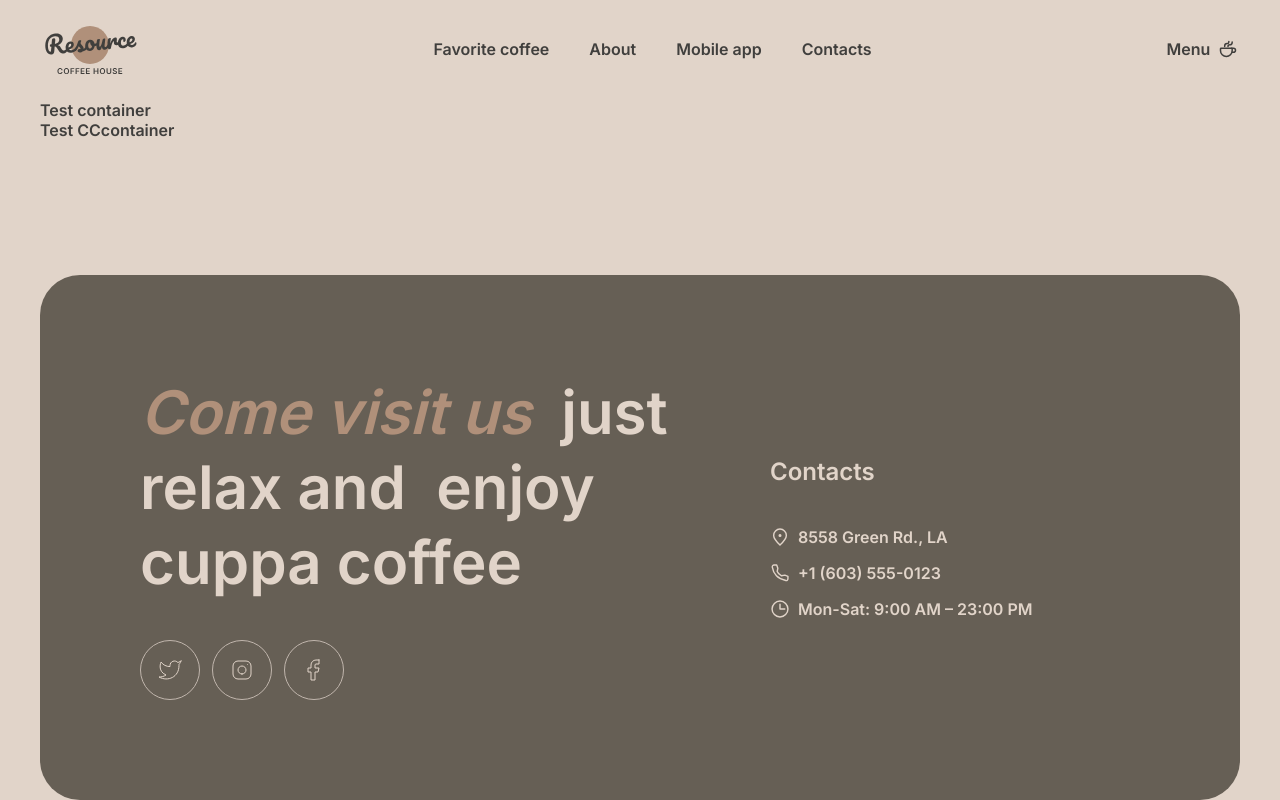
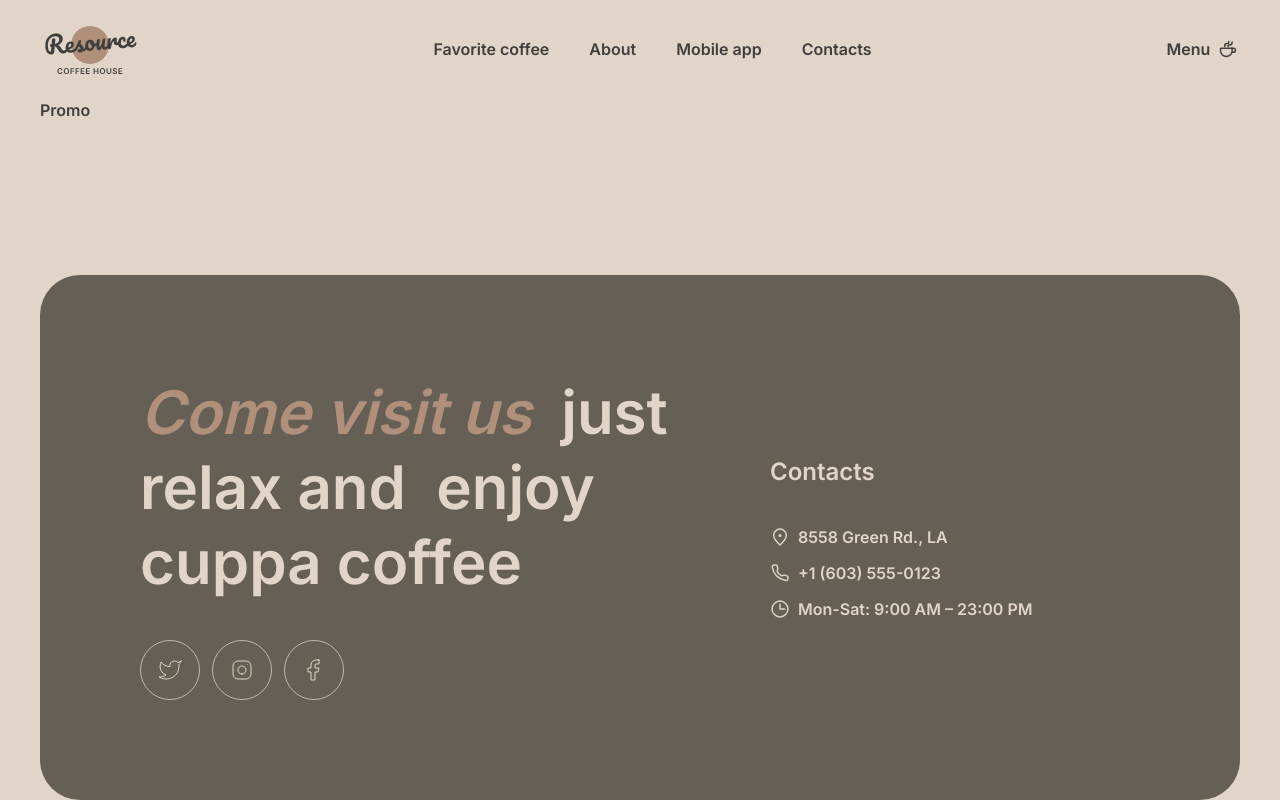
Before and after one commit to OksanaZhuravel/coffee, a Next.js app: page / in a window 1280 px wide. Built offline with nearby package versions, Linux system fonts and the light colour scheme.

Commit message:
Change path

```diff
--- /dev/null
+++ b/src/app/components/home/promo/Promo.tsx
@@ -0,0 +1,7 @@
+export default function Promo() {
+	return (
+		<section>
+			<div className='container'>Promo</div>
+		</section>
+	)
+}
--- a/src/app/page.tsx
+++ b/src/app/page.tsx
@@ -1,12 +1,10 @@
-import styles from './page.module.scss'
+import Promo from '@/components/home/promo/Promo'
+import styles from '@/page.module.scss'
 
 export default function Home() {
 	return (
 		<main className={styles.main}>
-			<section>
-				<div className='hw__container'>Test container</div>
-				<div className='container'>Test CCcontainer</div>
-			</section>
+			<Promo />
 		</main>
 	)
 }
```
Also changed, not shown: src/app/layout.tsx (+4 -4 lines).
